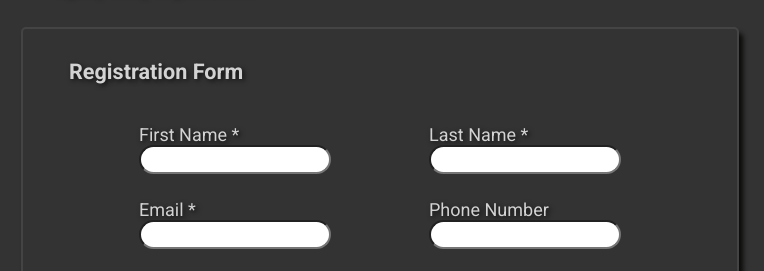
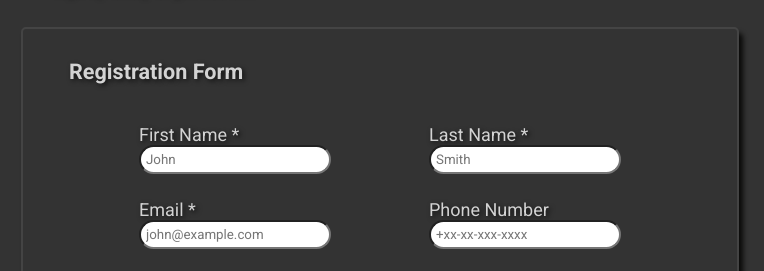
Before and after one commit to wongyhung/project-sign-up-form, a plain HTML site: page index.html in a window 1280 px wide. Shown: the part 152-423 px from the top of the page, 516-1280 px from the left. Drawn offline with Linux system fonts and the light colour scheme.

Commit message:
Add input placeholders

```diff
--- a/index.html
+++ b/index.html
@@ -23,21 +23,21 @@
                 <div id="name-column">
                     <div>
                         <label for="first-name">First Name *</label>
-                        <input type="text" id="first-name" required>
+                        <input type="text" id="first-name" placeholder ="John"required>
                     </div>
                     <div>
                         <label for="last-name">Last Name *</label>
-                        <input type="text" id="last-name" required>
+                        <input type="text" id="last-name" placeholder ="Smith"required>
                     </div>
                 </div>
                 <div id="contact-column">
                     <div>
                         <label for="email">Email *</label>
-                        <input type="email" id="email" required>
+                        <input type="email" id="email" placeholder ="john@example.com"required>
                     </div>
                     <div>
                         <label for="phone-num">Phone Number</label>
-                        <input type="number" id="phone-num">
+                        <input type="number" id="phone-num" placeholder="+xx-xx-xxx-xxxx">
                     </div>
                 </div>
                 <div id="password-column">
```
